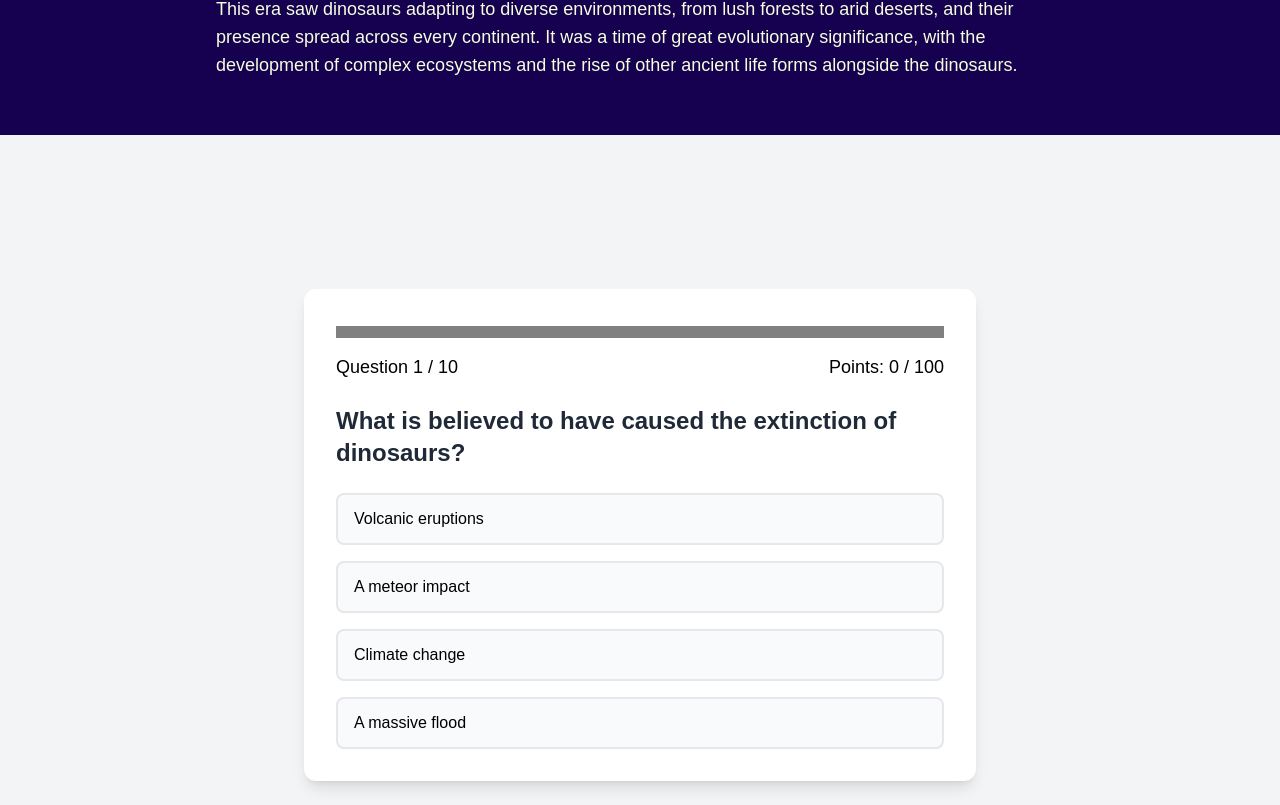
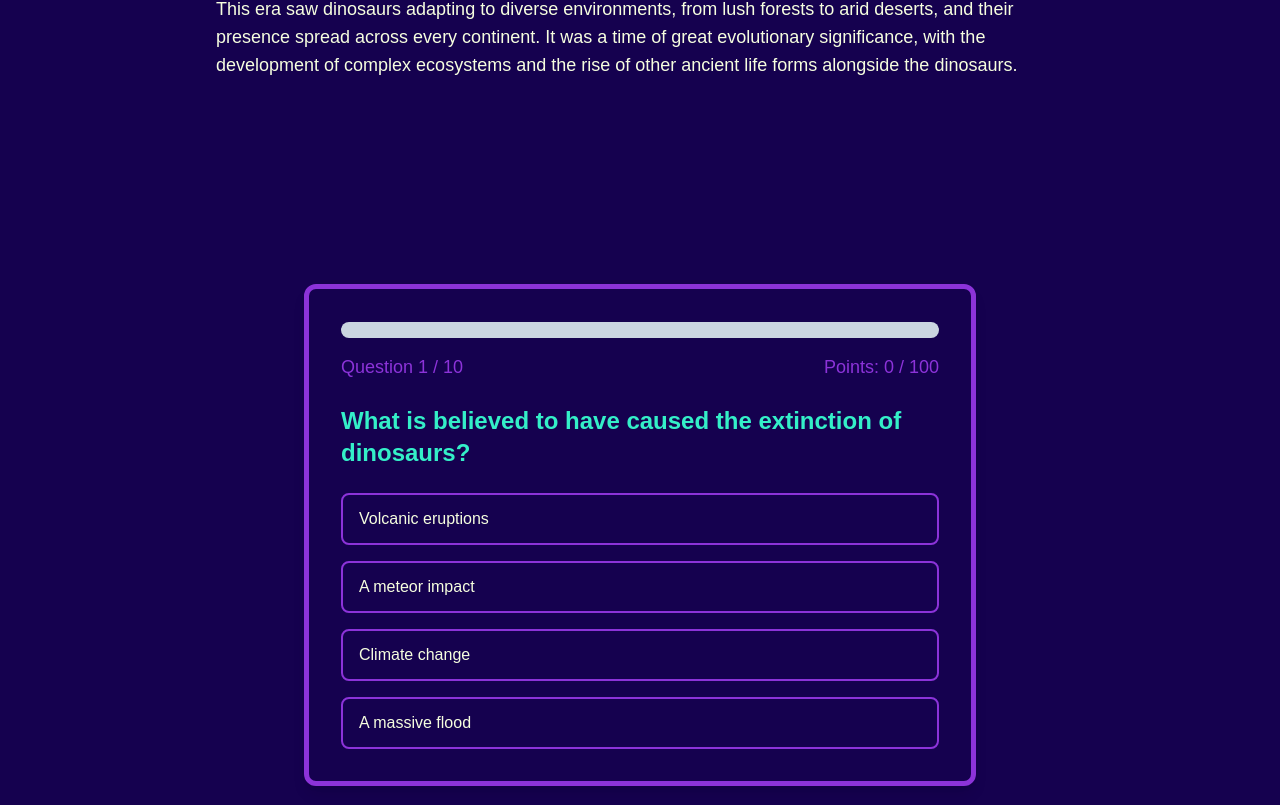
Before and after one commit to Predrag-Jandric/Pangea-Dino-Museum, a React (Vite) app: page / in a window 1280 px wide. Shown: the part 2975-3780 px from the top of the page. Built offline with nearby package versions, Linux system fonts and the light colour scheme.

Commit message:
add styles to quiz

```diff
--- a/src/components/Quiz.jsx
+++ b/src/components/Quiz.jsx
@@ -61,7 +61,7 @@ function Quiz() {
 
   const maxPossiblePoints = questions.reduce(
     (prev, cur) => prev + cur.points,
-    0
+    0,
   );
 
   const percentage = (points / maxPossiblePoints) * 100;
@@ -74,18 +74,21 @@ function Quiz() {
   if (percentage === 0) emoji = "😭";
 
   return (
-    <div id="quiz" className="min-h-screen bg-gray-100 flex items-center justify-center p-6">
-      <div className="w-full max-w-2xl h-fit bg-white p-8 rounded-xl shadow-lg">
+    <div
+      id="quiz"
+      className="bg-dark flex min-h-screen items-center justify-center p-6"
+    >
+      <div className="border-secondary h-fit w-full max-w-2xl rounded-xl border-[5px] p-8 shadow-lg">
         {status === "active" && (
           <section>
             {/* progress bar */}
             <div className="mb-6">
               <progress
-                className="progress-bar w-full h-3 rounded-lg bg-grayOne"
+                className="[&::-webkit-progress-value]:bg-highlight w-full [&::-webkit-progress-bar]:rounded-lg [&::-webkit-progress-bar]:bg-slate-300 [&::-webkit-progress-value]:rounded-lg"
                 max={numQuestions}
                 value={index + Number(answer !== null)}
               />
-              <div className="mt-2 flex justify-between text-lg font-medium">
+              <div className="text-secondary mt-2 flex justify-between text-lg font-medium">
                 <p>
                   Question <span>{index + 1}</span> / {numQuestions}
                 </p>
@@ -97,7 +100,7 @@ function Quiz() {
 
             {/* current question */}
             <div className="mb-6">
-              <h4 className="text-2xl font-semibold text-gray-800">
+              <h4 className="text-highlight text-2xl font-semibold">
                 {currentQuestion.question}
               </h4>
             </div>
@@ -110,24 +113,24 @@ function Quiz() {
                   onClick={() =>
                     dispatch({ type: "newAnswer", payload: optionIndex })
                   }
-                  className={`w-full py-3 px-4 rounded-lg text-left border-2 font-medium ${
+                  className={`text-light w-full rounded-lg border-2 px-4 py-3 text-left font-medium ${
                     // highlight selected answer
                     optionIndex === answer
                       ? optionIndex === currentQuestion.correctOption
-                        ? "bg-green-200 border-greenOne" // correct selected answer
-                        : "bg-red-200 border-red-500" // incorrect selected answer
-                      : "bg-gray-50 border-grayOne"
+                        ? "bg-highlight border-highlight" // correct selected answer
+                        : "bg-primary border-primary" // incorrect selected answer
+                      : "bg-dark border-secondary text-light hover:border-light"
                   } ${
                     // highlight correct answer when an incorrect answer is selected
                     answer !== null &&
                     optionIndex === currentQuestion.correctOption &&
                     optionIndex !== answer
-                      ? "bg-green-200 border-greenOne"
+                      ? "bg-highlight border-highlight"
                       : ""
                   } ${
                     // dim non-selected options after answering
                     answer !== null && optionIndex !== answer
-                      ? "opacity-60"
+                      ? "opacity-100"
                       : ""
                   }`}
                   disabled={answer !== null} // disable buttons after answering
@@ -145,7 +148,7 @@ function Quiz() {
                     type: index < numQuestions - 1 ? "nextQuestion" : "finish",
                   })
                 }
-                className="mt-6 w-full py-3 bg-greenOne text-white rounded-lg hover:bg-greenOneHover"
+                className="text-light hover:bg-highlight mt-6 w-full rounded-lg bg-primary py-3"
               >
                 {index < numQuestions - 1 ? "Next" : "Finish"}
               </button>
@@ -156,16 +159,18 @@ function Quiz() {
         {/* finished State */}
         {status === "finished" && (
           <div className="text-center">
-            <p className="text-3xl font-bold mb-4">
+            <p className="text-highlight mb-4 text-3xl font-bold">
               <span>{emoji}</span> You scored <span>{points}</span> out of{" "}
               {maxPossiblePoints} ({Math.ceil(percentage)}%)
             </p>
 
-            <p className="text-lg mb-6">Highscore: {highscore} points</p>
+            <p className="text-secondary mb-6 text-lg">
+              Highscore: {highscore} points
+            </p>
 
             <button
               onClick={() => dispatch({ type: "restart" })}
-              className="py-3 px-6 transition-all bg-greenOne text-white rounded-lg hover:bg-greenOneHover"
+              className="text-light hover:bg-highlight rounded-lg bg-primary px-6 py-3 transition-all"
             >
               Restart Quiz
             </button>
```
